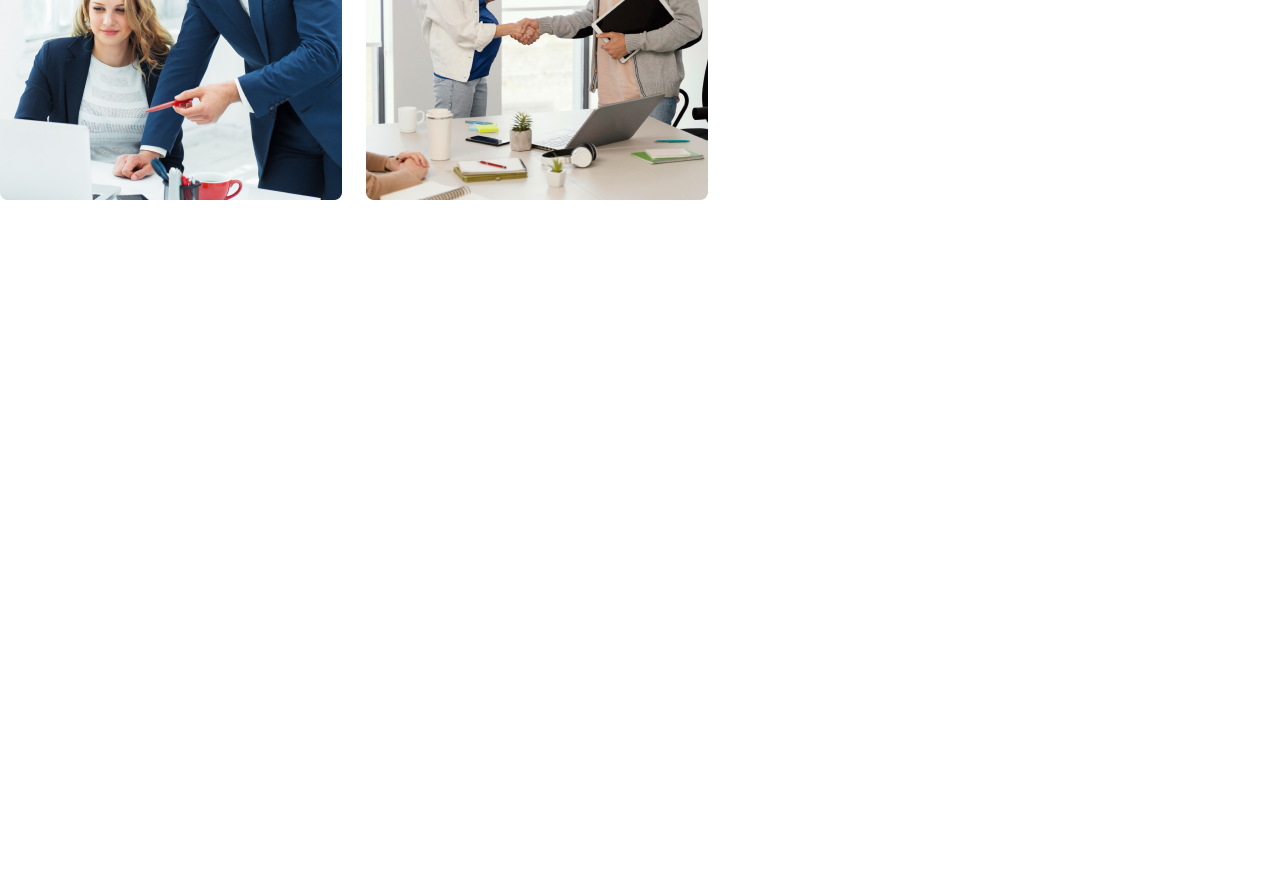
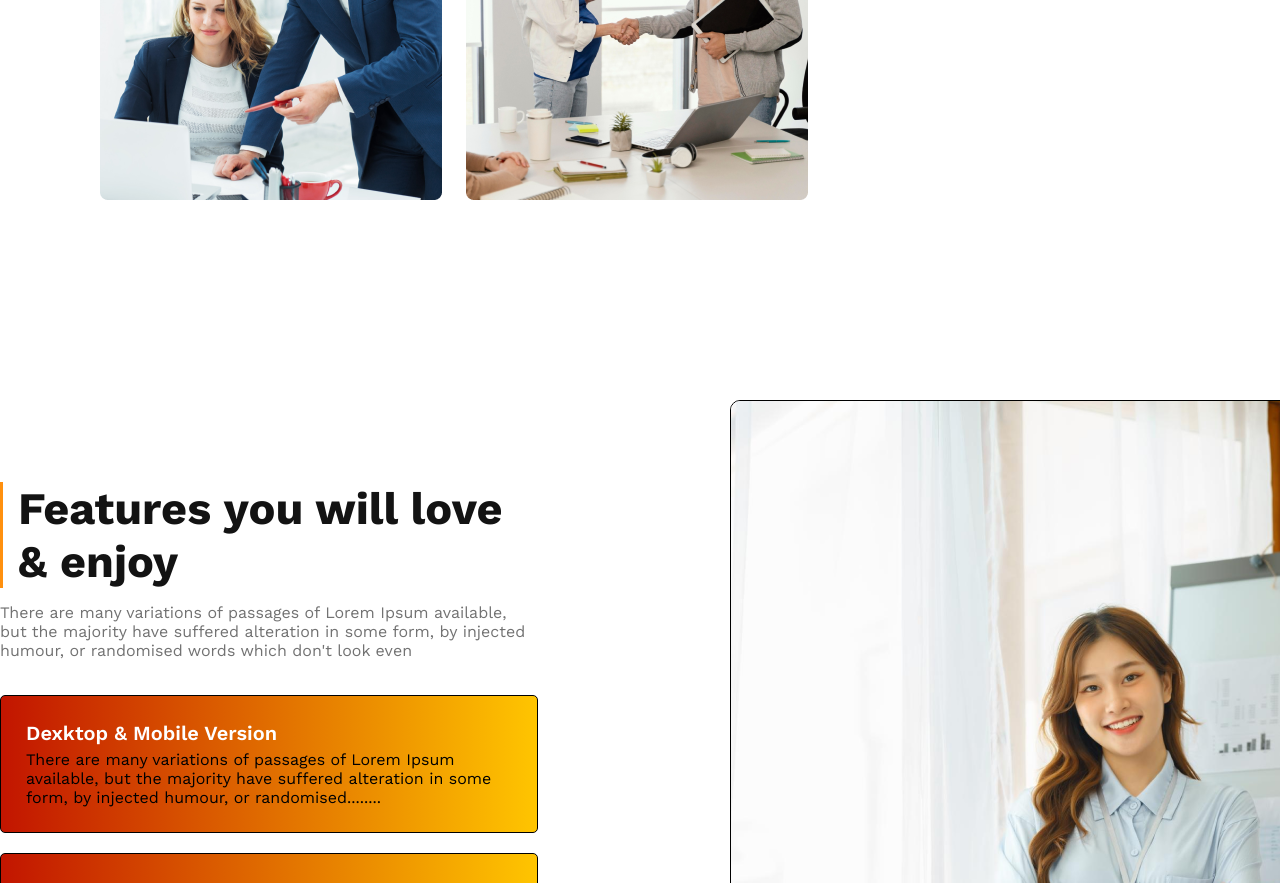
Before and after one commit to mahmudul-noman/g3-architects, a plain HTML site: page index.html in a window 1280 px wide. Shown: the part 1917-2800 px from the top of the page. Before the commit the page ends 2217 px from the top, so only its background shows below. Drawn offline with nearby package versions, Linux system fonts and the light colour scheme.

Commit message:
features section added

```diff
--- a/index.html
+++ b/index.html
@@ -56,6 +56,37 @@
     </section>
     <!-- Quick list of Our Features end  -->
 
+    <!-- features start  -->
+    <section class="feature-wrapper">
+        <div class="feature-text">
+            <h3 class="feature-title">Features you will love & enjoy</h3>
+            <p class="feature-overview">There are many variations of passages of Lorem Ipsum available, but the majority have suffered alteration in some form, by injected humour, or randomised words which don't look even</p>
+            <div class="feature-solo-wrapper">
+                <div class="feature-solo-item">
+                    <h4>Dexktop & Mobile Version</h4>
+                    <p>There are many variations of passages of Lorem Ipsum available, but the majority have suffered alteration in some form, by injected humour, or randomised........</p>
+                </div>
+                <div class="feature-solo-item">
+                    <h4>Dexktop & Mobile Version</h4>
+                    <p>There are many variations of passages of Lorem Ipsum available, but the majority have suffered alteration in some form, by injected humour, or randomised........</p>
+                </div>
+                <div class="feature-solo-item">
+                    <h4>Dexktop & Mobile Version</h4>
+                    <p>There are many variations of passages of Lorem Ipsum available, but the majority have suffered alteration in some form, by injected humour, or randomised........</p>
+                </div>
+                <div class="feature-solo-item">
+                    <h4>Dexktop & Mobile Version</h4>
+                    <p>There are many variations of passages of Lorem Ipsum available, but the majority have suffered alteration in some form, by injected humour, or randomised........</p>
+                </div>
+            </div>
+            <button class="feature-btn">10+Year <br><span>Experience</span></button>
+        </div>
+        <div class="feature-img">
+            <img src="./images/architect.png" alt="">
+        </div>
+    </section>
+    <!-- features end  -->
+
     </main> <!-- main area start -->
 
     <!-- footer area start -->
--- a/styles/style.css
+++ b/styles/style.css
@@ -1,6 +1,9 @@
-*{
+* {
     margin: 0;
     font-family: 'Work Sans';
+}
+body {
+    font-weight: 400;
 }
 main{
     width: 1440px;
@@ -25,6 +28,7 @@ main{
 .menu {
     display: flex;
     justify-content: space-between;
+    align-items: center;
 }
 .menu h3 {
     font-weight: 700;
@@ -68,7 +72,7 @@ main{
 .team-wrapper {
     display: flex;
     align-items: center;
-    padding: 100px 0px;
+    padding: 100px 100px;
 }
 .team-img {
     display: grid;
@@ -76,7 +80,7 @@ main{
     gap: 24px;
 }
 .team-text {
-    margin-left: 2em;
+    margin-left: 3em;
 }
 .team-text h3 {
     font-weight: 500;
@@ -93,3 +97,62 @@ main{
 .team-text p {
     padding: 24px 0px;
 }
+
+/* feature styles  */
+.feature-wrapper {
+    display: flex;
+    align-items: center;
+    padding: 100px 0px;
+}
+.feature-text {
+    padding-right: 12em;
+    padding-left: 0;
+}
+.feature-title {
+    font-weight: 700;
+    font-size: 45px;
+    color: #131313;
+    border-left: 3px solid #FF900E;
+    padding-left: 15px;
+}
+.feature-overview {
+    color: #727272;
+    padding: 15px 0px;
+}
+.feature-solo-item {
+    margin-top: 20px;
+    background: linear-gradient(to right, #c21500, #ffc500);
+    padding: 25px;
+    border: 1px solid #000;
+    border-radius: 5px;
+}
+.feature-solo-item h4 {
+    font-weight: 600;
+    font-size: 20px;
+    color: #fff;
+}
+.feature-solo-item p {
+    font-size: 16px;
+    color: #000;
+    margin-top: 5px;
+}
+.feature-btn {
+    padding: 35px;
+    border-radius: 10px;
+    background-color: #FF900E;
+    border: 1px solid #131313;
+    font-weight: 700;
+    font-size: 65px;
+    line-height: 30px;
+    position: absolute;
+    left: 11em;
+    top: 49em;
+}
+.feature-btn > span {
+    font-weight: 500;
+    font-size: 25px;
+}
+.feature-img img {
+    border: 1px solid #000;
+    border-radius: 10px;
+}
```
